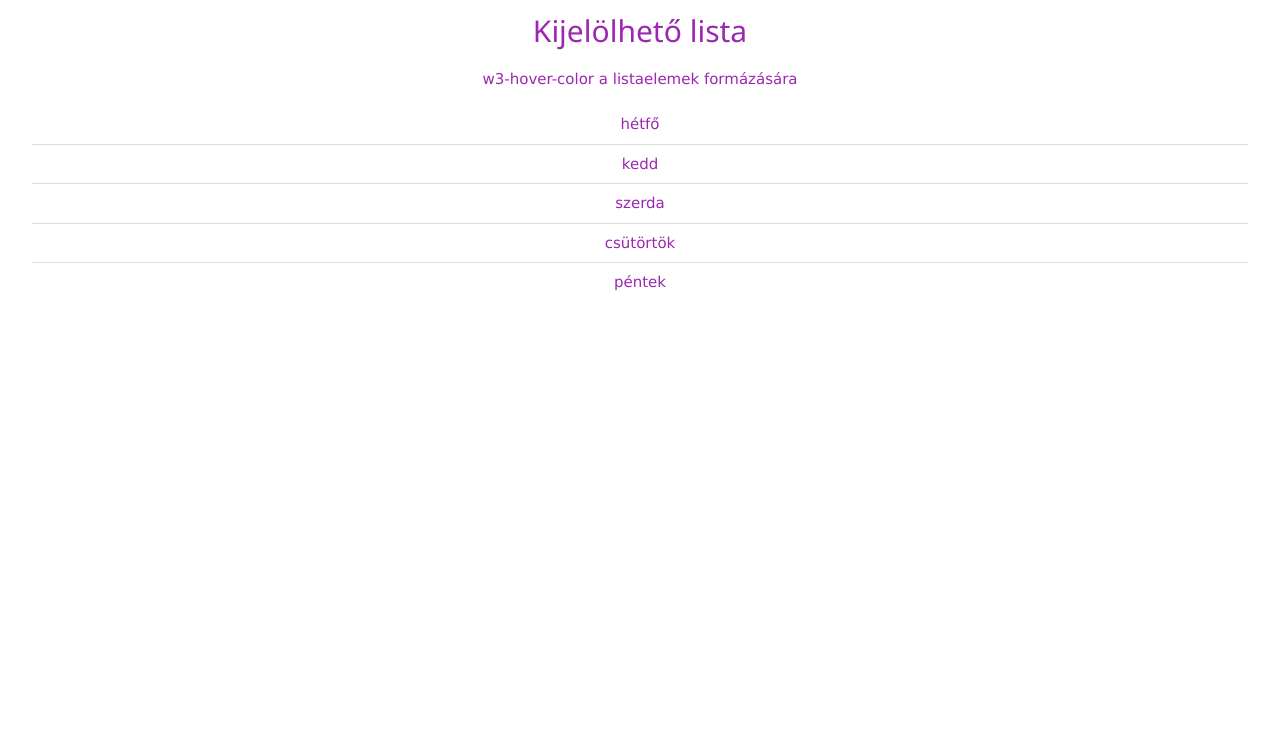
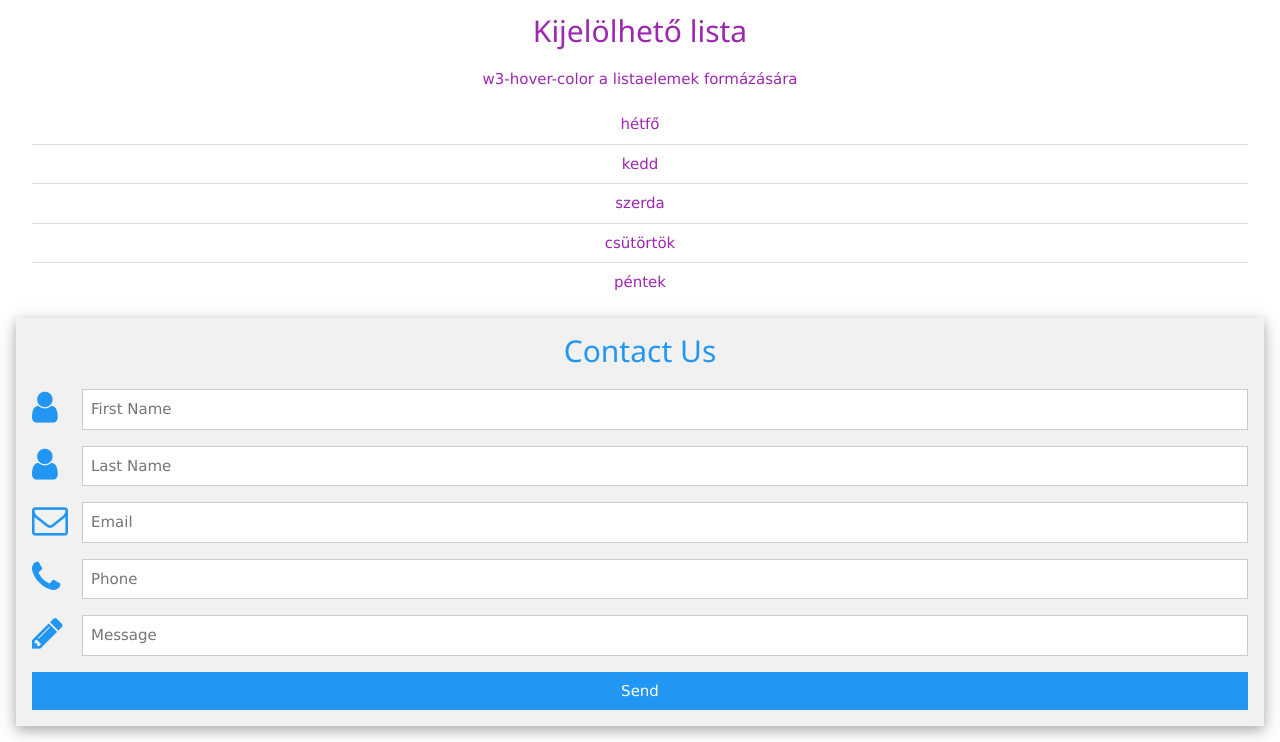
Before and after one commit to aronka2008/Digitalistemahet, a plain HTML site: page index.html in a window 1280 px wide. Shown: the part 2264-3006 px from the top of the page. Before the commit the page ends 2566 px from the top, so only its background shows below. Drawn offline with nearby package versions, Linux system fonts and the light colour scheme.

Commit message:
Update index.html

```diff
--- a/index.html
+++ b/index.html
@@ -125,6 +125,52 @@
             </ul>
         </div>
     </section>
+    <meta name="viewport" content="width=device-width, initial-scale=1">
+<link rel="stylesheet" href="https://www.w3schools.com/w3css/5/w3.css">
+<link rel="stylesheet" href="https://cdnjs.cloudflare.com/ajax/libs/font-awesome/4.7.0/css/font-awesome.min.css">
+<body>
+
+<form action="/action_page.php" class="w3-container w3-card-4 w3-light-grey w3-text-blue w3-margin">
+<h2 class="w3-center">Contact Us</h2>
+
+<div class="w3-row w3-section">
+  <div class="w3-col" style="width:50px"><i class="w3-xxlarge fa fa-user"></i></div>
+    <div class="w3-rest">
+      <input class="w3-input w3-border" name="first" type="text" placeholder="First Name">
+    </div>
+</div>
+
+<div class="w3-row w3-section">
+  <div class="w3-col" style="width:50px"><i class="w3-xxlarge fa fa-user"></i></div>
+    <div class="w3-rest">
+      <input class="w3-input w3-border" name="last" type="text" placeholder="Last Name">
+    </div>
+</div>
+
+<div class="w3-row w3-section">
+  <div class="w3-col" style="width:50px"><i class="w3-xxlarge fa fa-envelope-o"></i></div>
+    <div class="w3-rest">
+      <input class="w3-input w3-border" name="email" type="text" placeholder="Email">
+    </div>
+</div>
+
+<div class="w3-row w3-section">
+  <div class="w3-col" style="width:50px"><i class="w3-xxlarge fa fa-phone"></i></div>
+    <div class="w3-rest">
+      <input class="w3-input w3-border" name="phone" type="text" placeholder="Phone">
+    </div>
+</div>
+
+<div class="w3-row w3-section">
+  <div class="w3-col" style="width:50px"><i class="w3-xxlarge fa fa-pencil"></i></div>
+    <div class="w3-rest">
+      <input class="w3-input w3-border" name="message" type="text" placeholder="Message">
+    </div>
+</div>
+
+<button class="w3-button w3-block w3-section w3-blue w3-ripple w3-padding">Send</button>
+
+</form>
     <footer>
 
     </footer>
```
